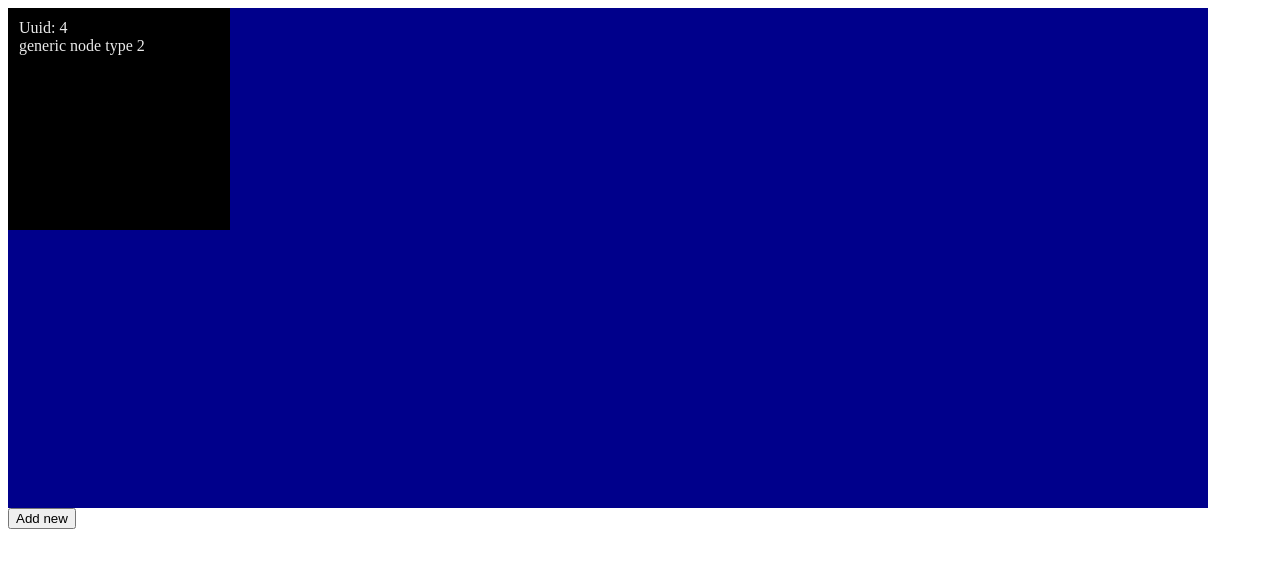
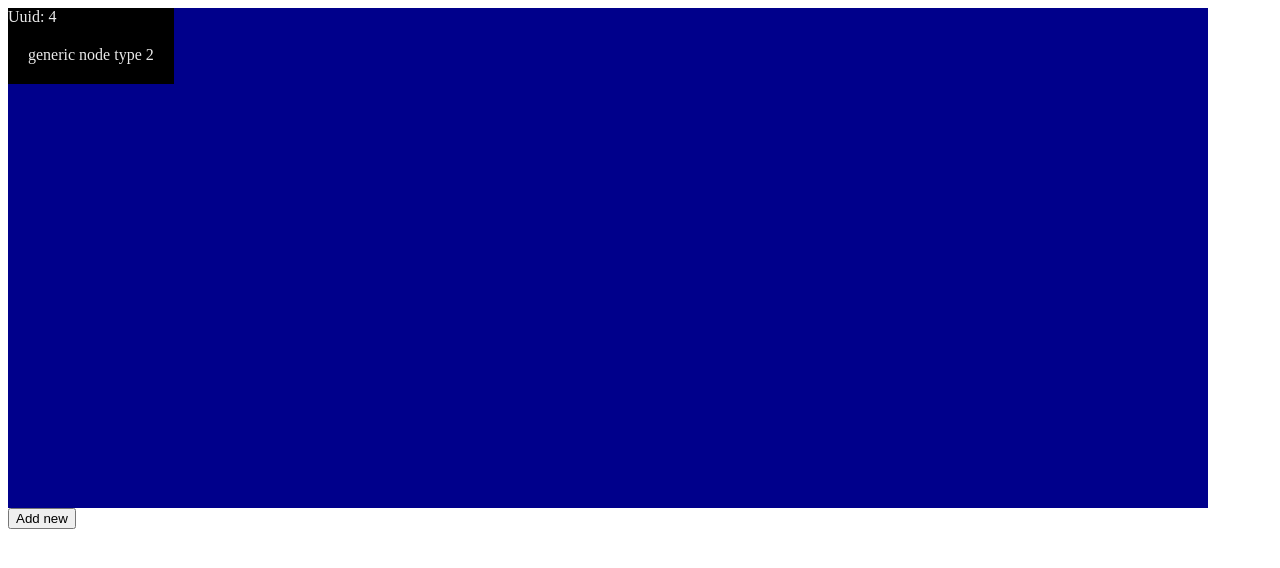
Before and after one commit to theknarf-experiments/react-opencanvas, a React (Create React App) app in the folder packages/react-graph/: page / in a window 1280 px wide. Shown: the top 568 px of the page. Built offline with nearby package versions, Linux system fonts and the light colour scheme.

Commit message:
Removed fixed height and widht

```diff
--- a/packages/react-graph/src/app.tsx
+++ b/packages/react-graph/src/app.tsx
@@ -5,7 +5,9 @@ const GenericNode1 : React.FC = () => {
 	const { Node } = useNode();
 
 	return <Node>
+		<div style={{ padding: '20px'}}>
 		generic node type 1
+		</div>
 	</Node>
 }
 
@@ -13,7 +15,9 @@ const GenericNode2 : React.FC = () => {
 	const { Node } = useNode();
 
 	return <Node>
+		<div style={{ padding: '20px'}}>
 		generic node type 2
+		</div>
 	</Node>
 }
 
@@ -24,7 +28,7 @@ const App : React.FC = () => {
 	};
 
 	return <div>
-		<Graph>
+		<Graph width={1200} height={500}>
 			<GenericNode1 />
 			<GenericNode2 />
 			{
--- a/packages/react-graph/src/components/graph.tsx
+++ b/packages/react-graph/src/components/graph.tsx
@@ -54,11 +54,16 @@ const graphReducer = (state : Graph, action: Actions) => {
 
 const updatePosition = (uid: Uid, x: Number, y: Number) => ({ type: ActionType.UpdatePosition, uid, x, y });
 
-const GraphComponent : React.FC = ({ children }) => {
+interface GraphComponentProps {
+	width: Number,
+	height: Number,
+}
+
+const GraphComponent : React.FC<GraphComponentProps> = ({ children, width, height }) => {
 	const [state, dispatch] = useReducer(graphReducer, initialState);
 	const getPosition = (uid: Uid) => {
 		const node = state.nodes.find((node) => node.uid === uid);
-		const defaultValues = { x: 0, y: 0, width: 200, height: 200 };
+		const defaultValues = { x: 0, y: 0 };
 		return { ...defaultValues, ...node };
 	}
 
@@ -68,8 +73,8 @@ const GraphComponent : React.FC = ({ children }) => {
 		getPosition,
 	}}>
 		<div style={{
-			width: '1200px',
-			height: '500px',
+			width: `${width}px`,
+			height: `${height}px`,
 			backgroundColor: 'darkblue',
 			color: '#eaeaea',
 			position: 'relative',
@@ -86,7 +91,7 @@ interface NodeProps {
 
 const Node : React.FC<NodeProps> = ({ children, uid }) => {
 	const { getPosition, dispatch } = useContext(GraphContext);
-	const {x, y, width, height } = getPosition!(uid);
+	const {x, y } = getPosition!(uid);
 	const [dragging, setDragging ] = useState({
 		dragging: false,
 		initial: { x: 0, y: 0 },
@@ -142,14 +147,10 @@ const Node : React.FC<NodeProps> = ({ children, uid }) => {
 
 	return <div style={{
 		position: 'absolute',
-		border: '1px solid black',
 		background: 'black',
-		padding: '10px',
 		userSelect: 'none',
 		left: `${left}px`,
 		top: `${top}px`,
-		width: `${width}px`,
-		height: `${height}px`,
 	}}
 	onMouseDown={onMouseDown}
 	onMouseMove={onMouseMove}
```
